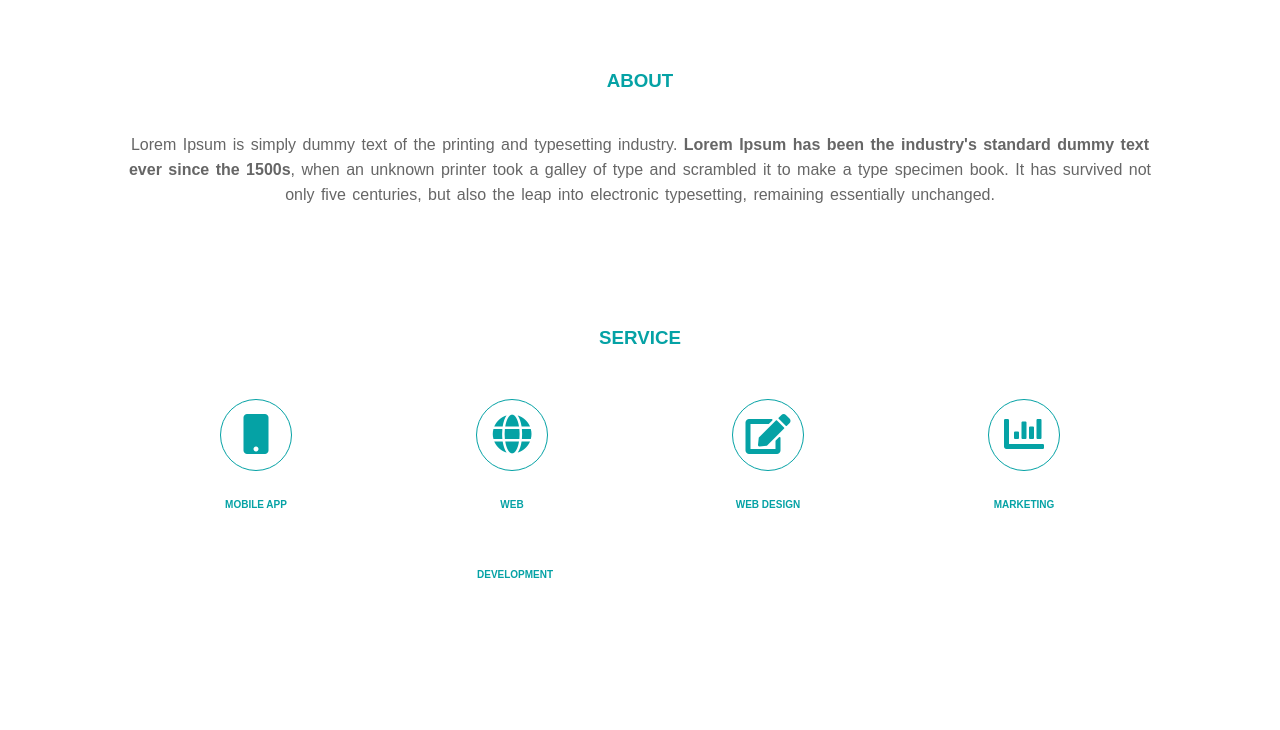
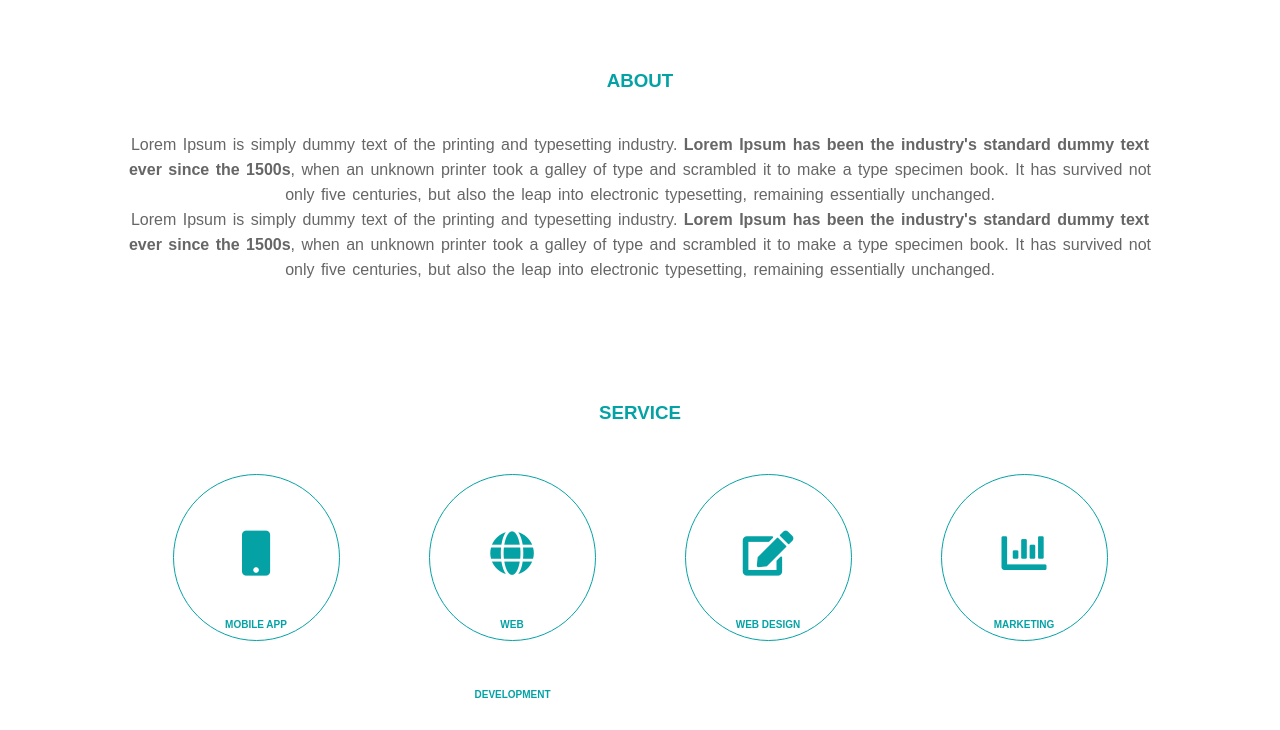
Before and after one commit to yhamid01/ngoding2, a plain HTML site: page index.html in a window 1280 px wide. Shown: the part 676-1406 px from the top of the page. Before the commit the page ends 1286 px from the top, so only its background shows below. Drawn offline with Linux system fonts and the light colour scheme.

Commit message:
edit service

```diff
--- a/css/style.css
+++ b/css/style.css
@@ -113,14 +113,15 @@ section h3 {
 	float: left;
 }
 .icon {
-	width:70px;
-	height:70px;
+	width:75px;
+	height:75px;
 	border:1px solid;
 	border-radius: 50%;
 	text-align: center;
 	line-height: 70px;
-	font-size: 40px;
+	font-size: 45px;
 	margin:0 auto;
+	padding: 45px;
 }
 .icon h6 {
 	font-size: 10px;
--- a/index.html
+++ b/index.html
@@ -41,6 +41,7 @@
 		<div class="container">
 			<h3>ABOUT</h3>
 			<p>Lorem Ipsum is simply dummy text of the printing and typesetting industry. <strong>Lorem Ipsum has been the industry's standard dummy text ever since the 1500s</strong>, when an unknown printer took a galley of type and scrambled it to make a type specimen book. It has survived not only five centuries, but also the leap into electronic typesetting, remaining essentially unchanged.</p>
+			<p>Lorem Ipsum is simply dummy text of the printing and typesetting industry. <strong>Lorem Ipsum has been the industry's standard dummy text ever since the 1500s</strong>, when an unknown printer took a galley of type and scrambled it to make a type specimen book. It has survived not only five centuries, but also the leap into electronic typesetting, remaining essentially unchanged.</p>
 		</div>
 	</section>
 
```
